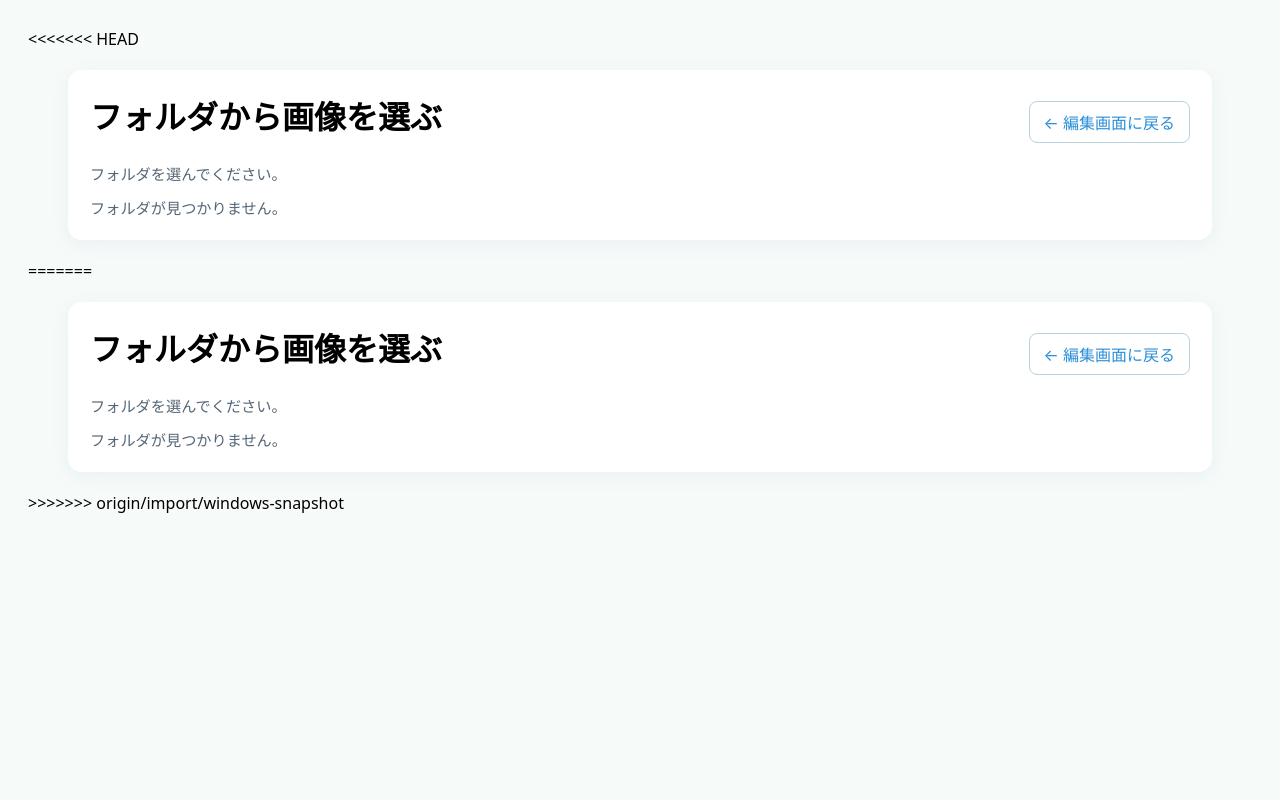
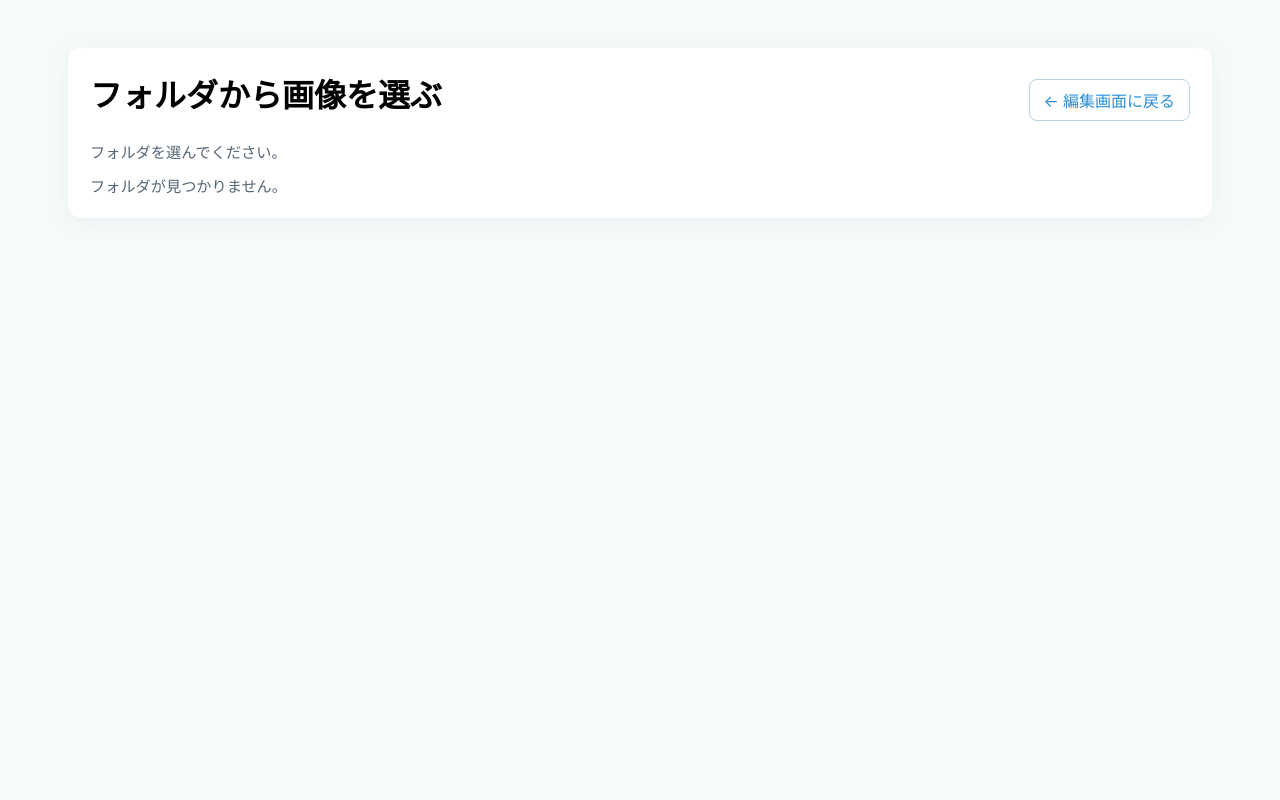
Before and after one commit to fullygoto/kankouai, a Flask app: template templates/admin_media_picker.html in a window 1280 px wide. Run offline with Flask 3, Linux system fonts and the light colour scheme; the template is opened without the code that fills it, so the values that code supplies are empty; parts of the project's set-up code (start-up, migrations or seed data) failed here and were passed over.

Commit message:
Update admin_media_picker.html

```diff
--- a/templates/admin_media_picker.html
+++ b/templates/admin_media_picker.html
@@ -1,4 +1,3 @@
-<<<<<<< HEAD
 <!DOCTYPE html>
 <html lang="ja">
 <head>
@@ -82,88 +81,3 @@
   </div>
 </body>
 </html>
-=======
-<!DOCTYPE html>
-<html lang="ja">
-<head>
-  <meta charset="utf-8">
-  <title>フォルダから画像を選ぶ</title>
-  <meta name="viewport" content="width=device-width, initial-scale=1">
-  <style>
-    :root{ --bg:#f6faf9; --card:#fff; --muted:#567; --line:#e7eef5; --brand:#2a8ed8; }
-    body{font-family:system-ui,-apple-system,Segoe UI,Roboto,'Hiragino Kaku Gothic ProN',Meiryo,sans-serif;background:var(--bg);padding:20px}
-    .container{background:var(--card);max-width:1100px;margin:20px auto;padding:22px;border-radius:14px;box-shadow:0 4px 18px #b7d3e033}
-    h1{margin:0 0 14px}
-    .muted{color:var(--muted);font-size:.95em}
-    .btn{display:inline-block;padding:8px 14px;border:none;border-radius:8px;background:var(--brand);color:#fff;cursor:pointer;text-decoration:none}
-    .btn.ghost{background:#fff;color:var(--brand);border:1px solid #b7d3e0}
-    .btn.small{padding:6px 10px;font-size:.92em}
-    .grid{display:grid;grid-template-columns:repeat(auto-fill,minmax(220px,1fr));gap:16px;margin-top:12px}
-    .card{border:1px solid #e5eef5;border-radius:10px;padding:10px;background:#fbfdff}
-    .name{display:block;margin-top:6px;font-size:.92em;color:#345;word-break:break-all}
-    img{max-width:100%;height:140px;object-fit:cover;border:1px solid #e5eef5;border-radius:8px;background:#fff}
-    .row{margin:10px 0}
-    .topbar{display:flex;align-items:center;justify-content:space-between;gap:12px}
-    .variants{display:flex;gap:6px;flex-wrap:wrap;margin-top:6px}
-    .variants a{padding:6px 10px;border:1px solid #b7d3e0;border-radius:8px;background:#fff;color:#2a8ed8;text-decoration:none}
-  </style>
-</head>
-<body>
-  <div class="container">
-    <div class="topbar">
-      <h1>フォルダから画像を選ぶ</h1>
-      <a class="btn ghost" href="{{ return_to }}">← 編集画面に戻る</a>
-    </div>
-
-    {% if not folder %}
-      <div class="row muted">フォルダを選んでください。</div>
-      <div class="grid">
-        {% if folders and folders|length %}
-          {% for f in folders %}
-            <div class="card">
-              <div class="muted">フォルダ</div>
-              <div class="name">{{ f.name }}</div>
-              <div class="muted" style="margin-top:4px">{{ f.count }} 件</div>
-              <a class="btn small" style="margin-top:8px"
-                 href="{{ url_for('main.admin_media_picker', folder=f.name, return_to=return_to) }}">開く</a>
-            </div>
-          {% endfor %}
-        {% else %}
-          <div class="muted">フォルダが見つかりません。</div>
-        {% endif %}
-      </div>
-    {% else %}
-      <div class="row">
-        <a class="btn ghost small" href="{{ url_for('main.admin_media_picker', return_to=return_to) }}">← フォルダ一覧</a>
-        <span class="muted" style="margin-left:8px">フォルダ：<b>{{ folder }}</b>（登録日の新しい順）</span>
-      </div>
-      <div class="grid">
-        {% if files and files|length %}
-          {% for f in files %}
-            <div class="card">
-              <a href="{{ url_for('main.admin_media_img', filename=f.rel) }}" target="_blank" rel="noopener">
-                <img src="{{ url_for('main.admin_media_img', filename=f.rel) }}" alt="{{ f.name }}" loading="lazy">
-              </a>
-              <div class="name">{{ f.rel }}</div>
-              <div class="variants">
-                {# 戻りURLに ?picked=...&wm=... を付けて返す #}
-                {% set ret = return_to + ('&' if '?' in return_to else '?') %}
-                <a href="{{ ret }}picked={{ f.rel|urlencode }}&wm=none">使う（なし）</a>
-                <a href="{{ ret }}picked={{ f.rel|urlencode }}&wm=gotocity">使う（＠Goto City）</a>
-                <a href="{{ ret }}picked={{ f.rel|urlencode }}&wm=fullygoto">使う（＠fullyGOTO）</a>
-              </div>
-            </div>
-          {% endfor %}
-        {% else %}
-          <div class="muted">画像がありません。</div>
-        {% endif %}
-      </div>
-      <div class="row" style="margin-top:12px">
-        <a class="btn ghost" href="{{ url_for('main.admin_media_picker', return_to=return_to) }}">← フォルダ一覧へ</a>
-        <a class="btn ghost" href="{{ return_to }}" style="margin-left:6px">編集画面に戻る</a>
-      </div>
-    {% endif %}
-  </div>
-</body>
-</html>
->>>>>>> origin/import/windows-snapshot
```
